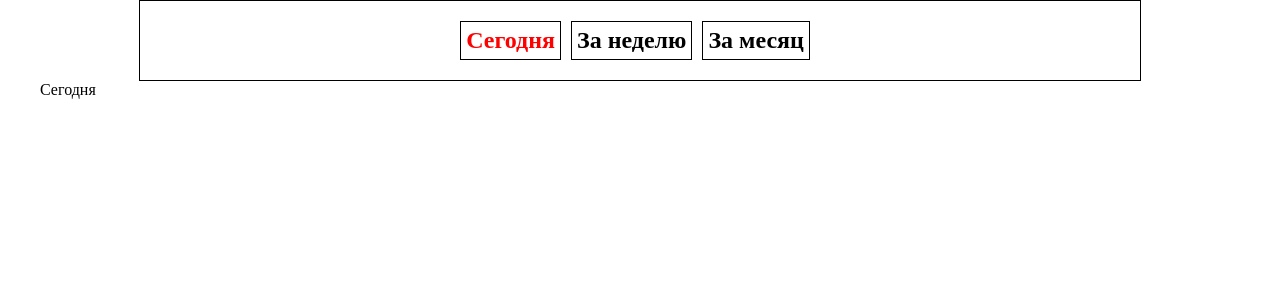
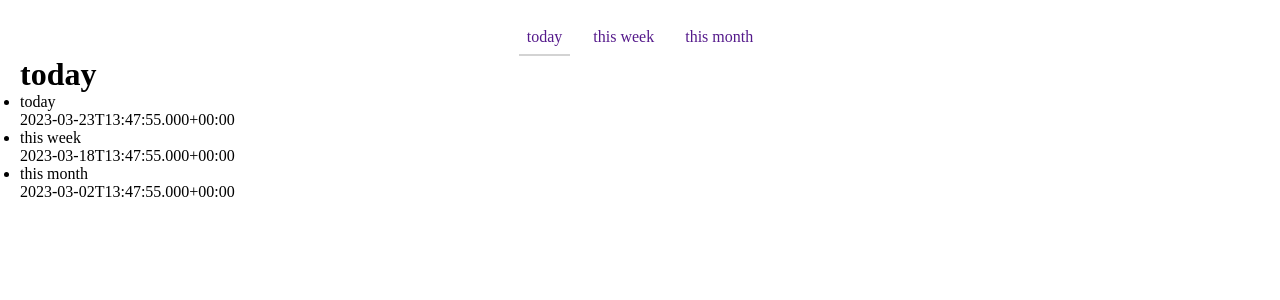
Before and after one commit to mizonov-iv/vue-blog, a Vue app: page / in a window 1280 px wide. Shown: the top 300 px of the page. Built offline with nearby package versions, Linux system fonts and the light colour scheme.

Commit message:
posts.ts added

```diff
--- a/package.json
+++ b/package.json
@@ -9,7 +9,7 @@
     "preview": "vite preview"
   },
   "dependencies": {
-    "luxon": "^3.3.0",
+    "luxon": "^3.4.3",
     "vue": "^3.2.47"
   },
   "devDependencies": {
--- a/src/components/Navbar.vue
+++ b/src/components/Navbar.vue
@@ -1,26 +1,42 @@
 <template>
-  <nav class="navbar">
+  <nav>
     <a
-        class="navbar-item"
-        :class="{'navbar-item-active' : period === selectedPeriod}"
+        href=""
+        :class="{'active': period === selectedPeriod}"
         v-for="period in periods"
         :key="period"
         @click.prevent="selectPeriod(period)"
     >
-      {{ period }}
+      {{period}}
     </a>
   </nav>
-  <p>{{ selectedPeriod }}</p>
+  <h1>{{selectedPeriod}}</h1>
+  <ul>
+    <li v-for="post in posts" :key="post">
+      <p>{{post.title}}</p>
+      <p>{{post.created}}</p>
+    </li>
+  </ul>
 </template>
 
 <script setup lang="ts">
 import {ref} from "vue";
+import {Post, today, thisWeek, thisMonth} from "../posts";
 
-const periods = ["Сегодня", "За неделю", "За месяц"];
+const periods = ["today", "this week", "this month"] as const;
 
-const selectedPeriod = ref("Сегодня");
+type Period = typeof periods[number]
 
-const selectPeriod = (period: string) => {
+const posts: Post[] = [
+    today,
+    thisWeek,
+    thisMonth
+]
+
+function selectPeriod (period: Period) {
   selectedPeriod.value = period;
-};
+}
+
+const selectedPeriod = ref<Period>("today");
+
 </script>
--- a/src/posts.ts
+++ b/src/posts.ts
@@ -6,24 +6,20 @@ export interface Post {
     created: string;
 }
 
-export interface TimeLinePost extends Omit<Post, 'created'> {
-    created: DateTime
-}
-
 export const today: Post = {
     id: "1",
-    title: "Today",
+    title: "today",
     created: DateTime.now().toISO()
 }
 
 export const thisWeek: Post = {
     id: "2",
-    title: "This Week",
-    created: DateTime.now().minus({ days: 5}).toISO()
+    title: "this week",
+    created: DateTime.now().minus({days: 5}).toISO()
 }
 
 export const thisMonth: Post = {
-    id: "3",
-    title: "This Month",
-    created: DateTime.now().minus({ week: 3}).toISO()
+    id: "2",
+    title: "this month",
+    created: DateTime.now().minus({weeks: 3}).toISO()
 }
--- a/src/style.css
+++ b/src/style.css
@@ -1,35 +1,34 @@
 * {
     margin: 0;
     padding: 0;
+    background: #ffff;
 }
 
 .container {
     margin: 0 auto;
-    padding: 0 40px;
+    padding: 20px;
+    max-width: 1440px;
+}
+
+nav {
+    margin: 0 auto;
+    display: flex;
+    justify-content: center;
 }
 
 a {
     text-decoration: none;
+    padding: 8px;
 }
 
-.navbar {
-    border: 1px solid black;
-    display: flex;
-    justify-content: center;
-    padding: 20px;
-    width: 80%;
-    margin: 0 auto;
+a:not(:last-child) {
+    margin-right: 15px;
 }
 
-.navbar-item {
-    border: 1px solid black;
-    padding: 5px;
-    margin-right: 10px;
-    font-size: 1.5rem;
-    font-weight: bold;
-    cursor: pointer;
+a:hover {
+    border-bottom: 2px solid darkblue;
 }
 
-.navbar-item-active {
-    color: red;
+a.active {
+    border-bottom: 2px solid lightgray;
 }
```
Also changed, not shown: 1 other file (tests, documents, lock files or other folders).
